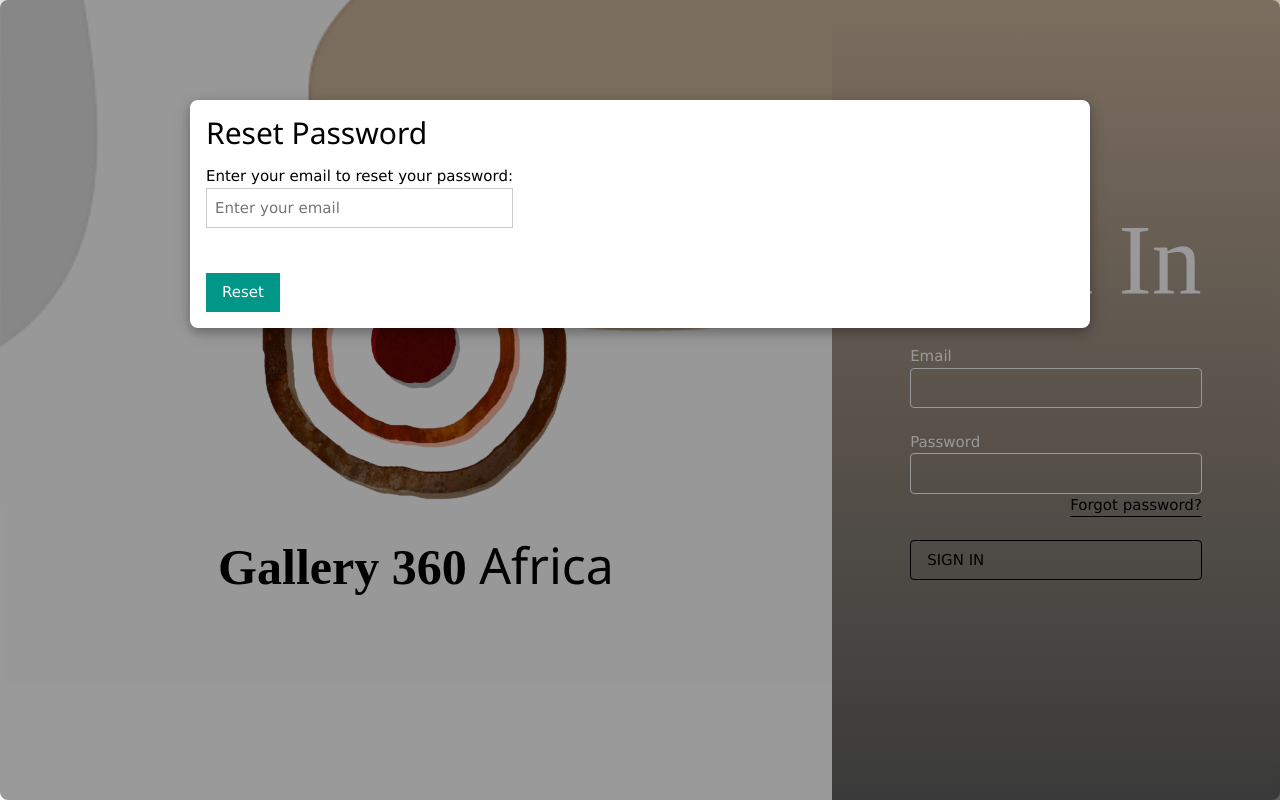
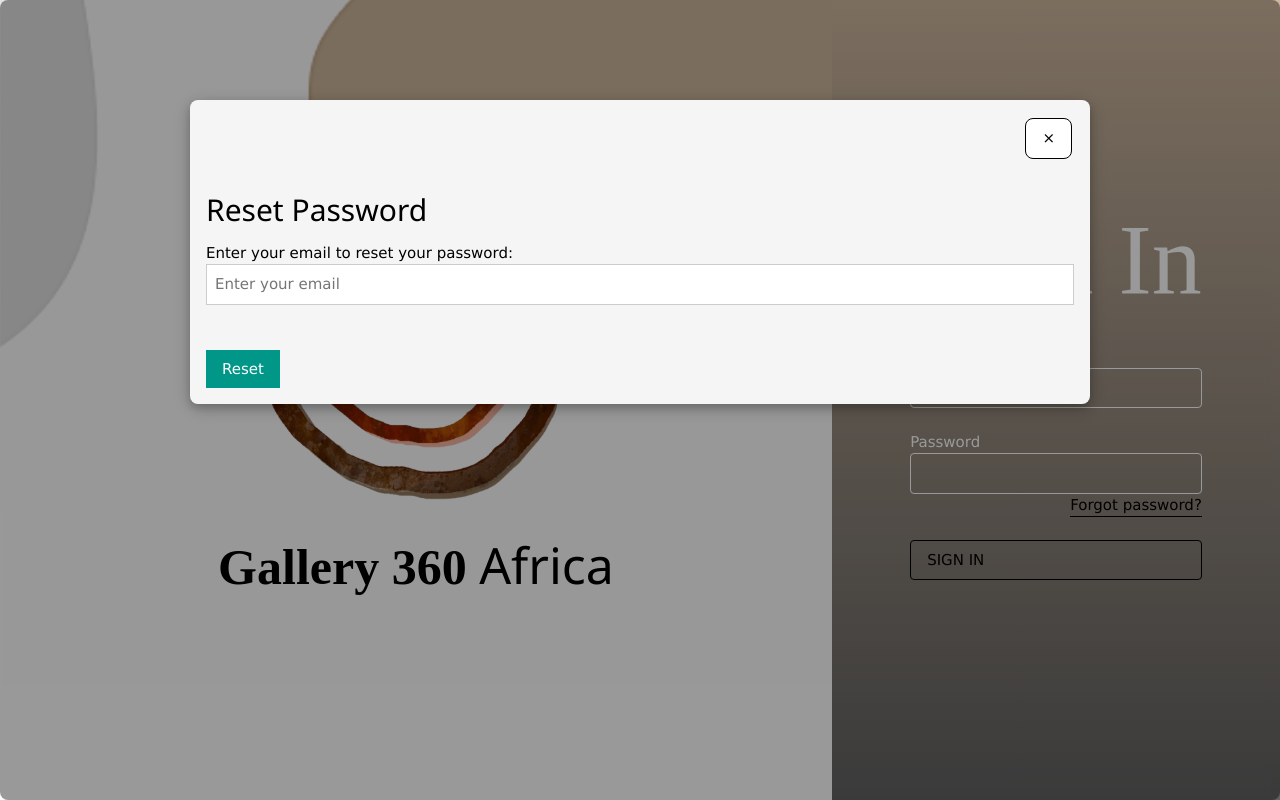
Before and after one commit to dlozilab/gallery-360-CMS, a React (Vite) app: page / in a window 1280 px wide. Both pictures are taken after a click on the element "Forgot password?". Built offline with nearby package versions, Linux system fonts and the light colour scheme; no server answers.

Commit message:
fix: reset modal styles

```diff
--- a/src/components/resetPasswordModal.jsx
+++ b/src/components/resetPasswordModal.jsx
@@ -38,7 +38,14 @@
         setDone(true);
         return; // Return after setting done to true
       } catch (error) {
-        // ... error handling ...
+        if (error.code === "auth/user-not-found") {
+          alert("This email does not have access to the CMS.");
+          onClose(false);
+          return;
+        } else {
+          alert(error.code);
+          return;
+        }
       }
     }
     setDone(false);
@@ -55,21 +62,31 @@
       className={`w3-modal w3-round-large`}
       style={{ display: isOpen ? "block" : "none" }}
     >
-      <div className="w3-modal-content w3-card-4 w3-round-large">
+      <section
+        className="w3-modal-content w3-card-4 w3-round-large"
+        style={{ backgroundColor: "whitesmoke" }}
+      >
         <div
           className="w3-round-large"
-          style={{ display: done ? "none" : "inline-block" }}
+          style={{ display: done ? "none" : "block" }}
         >
-          <header className="w3-container" style={{}}>
+          <header
+            className="w3-container"
+            style={{
+              display: "flex",
+              justifyContent: "flex-end",
+              padding: "2%",
+            }}
+          >
             <span
               onClick={() => onClose()}
-              className="w3-button w3-display-topright w3-text-white"
+              className="w3-button w3-white w3-border w3-border-black w3-round-large"
             >
               &times;
             </span>
-            <h2>Reset Password</h2>
           </header>
           <div className="w3-container">
+            <h2>Reset Password</h2>
             <p>Enter your email to reset your password:</p>
             <input
               type="email"
@@ -102,7 +119,7 @@
           className="w3-container w3-round-large"
           style={{
             backgroundColor: "#ceb79e",
-            display: done ? "inline-block" : "none",
+            display: done ? "block" : "none",
           }}
         >
           <h3>Reset password email sent. </h3>
@@ -116,7 +133,7 @@
           </button>
           <br></br>
         </div>
-      </div>
+      </section>
     </div>
   );
 };
```
